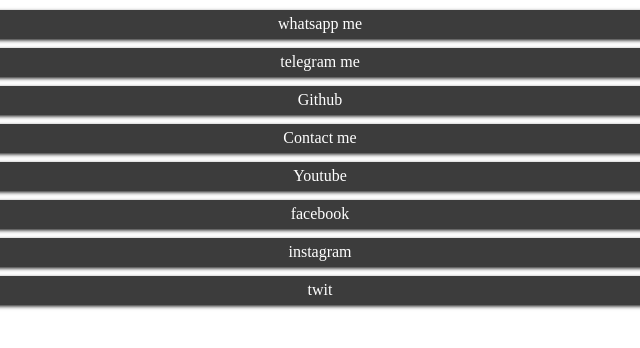
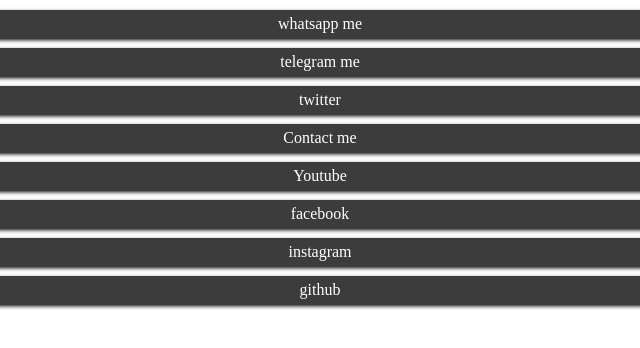
Before and after one commit to divyawandhare/Fundraising-Web-application-for-The-Give-India-Foundation, a plain HTML site: page index.html in a window 1280 px wide. Shown: the full height of the page, 320-960 px from the left. Drawn offline with Linux system fonts and the light colour scheme.

Commit message:
Update index.html

```diff
--- a/index.html
+++ b/index.html
@@ -55,7 +55,7 @@
 
 <li class="u"><a href="https://t.me/divyawandhare/">telegram me</a></li>
 
-<li class="t"><a href="https://www.twitter.com/--------">Github</a></li>
+<li class="t"><a href="https://www.twitter.com/--------">twitter</a></li>
 
 <li class="w"><a href="tel:+9100000000 target=_blank">Contact me</a></li>
 </a>
@@ -65,6 +65,6 @@
 
 <li class="g"><a href="https://www.instagram.com/divya.wandhare121">instagram</a></li>
 
-<li class="d"><a href="https://www.github.com/divyawandhare">twit</a></li>
+<li class="d"><a href="https://www.github.com/divyawandhare">github</a></li>
 </body>
 </html>
```
